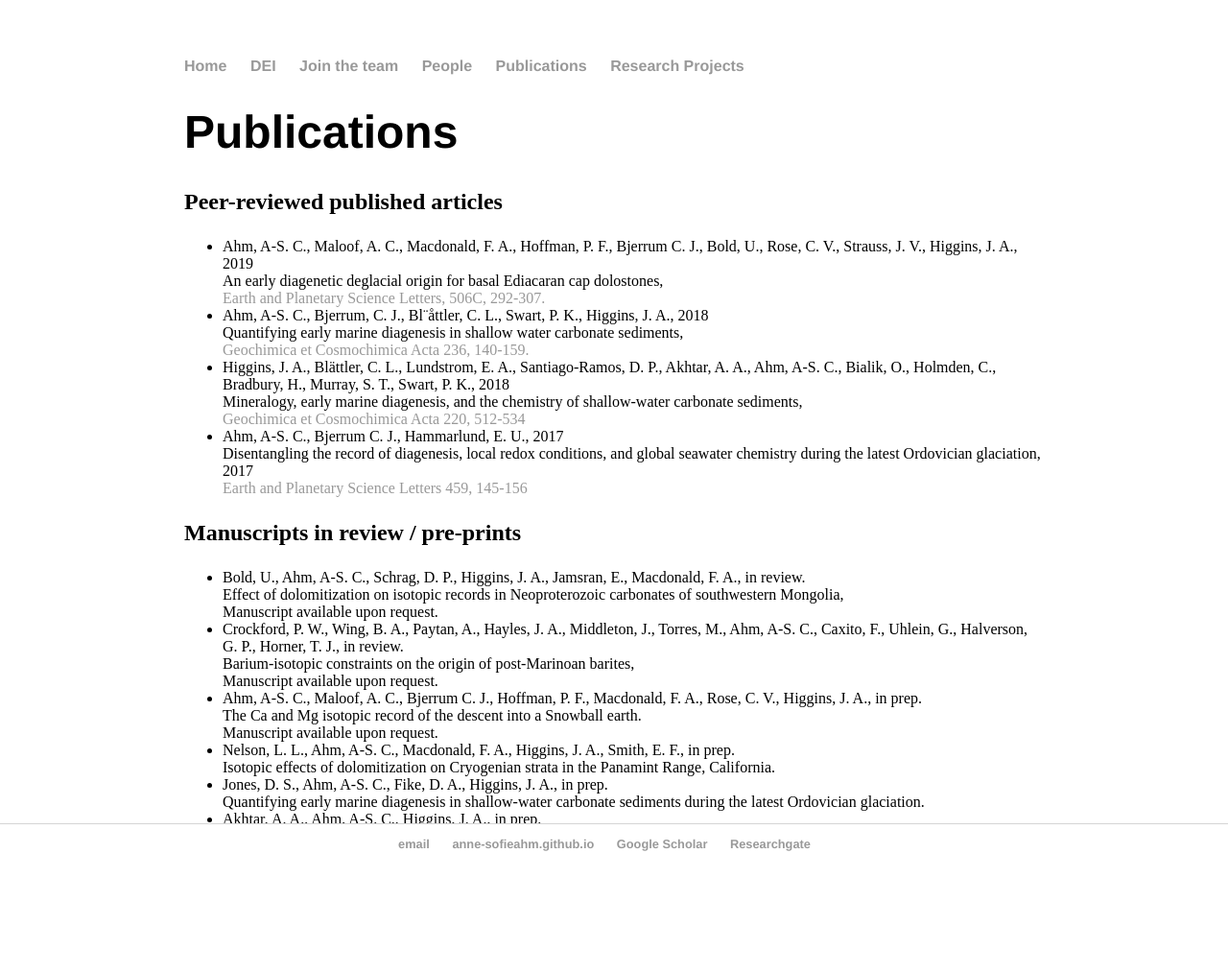
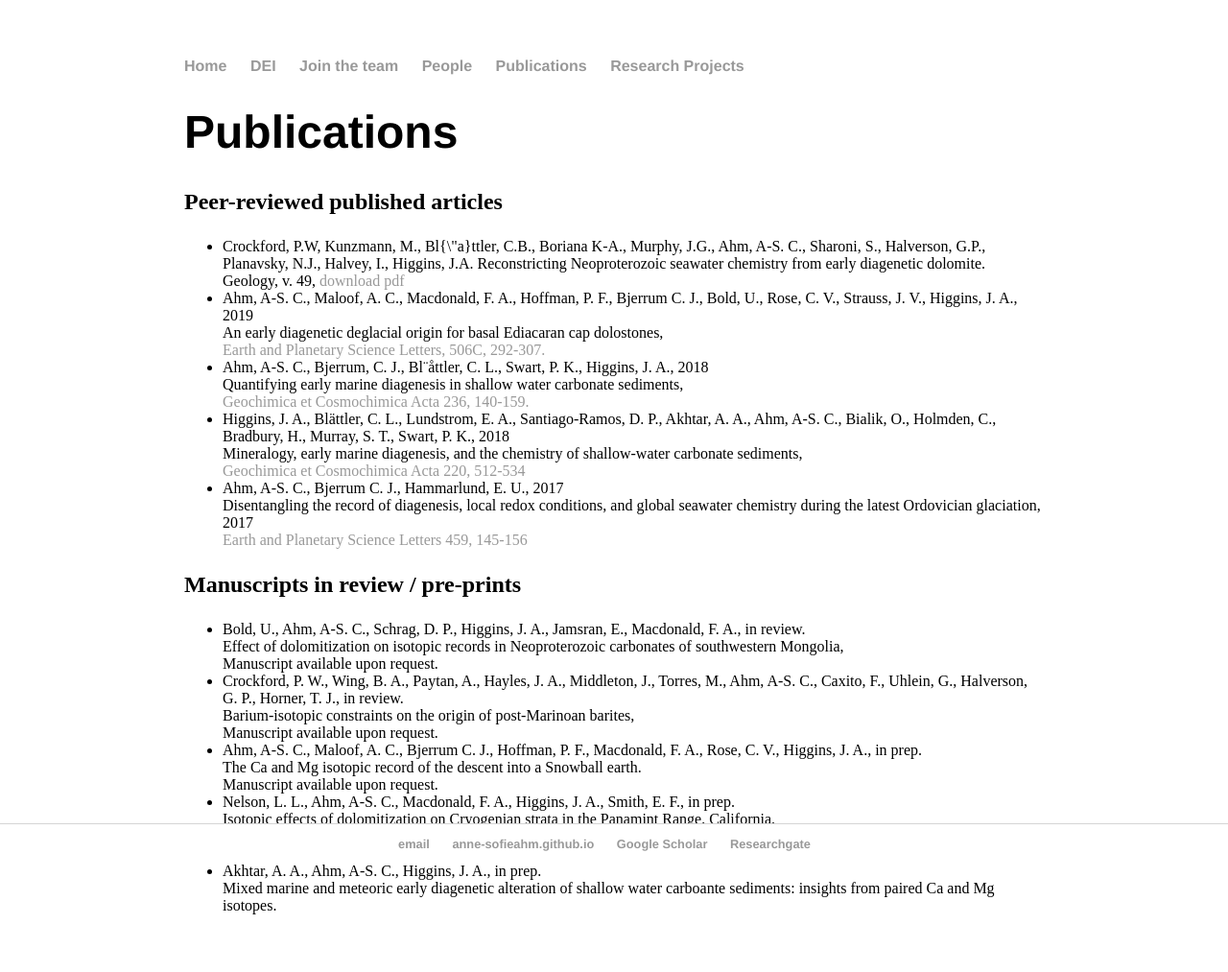
Before and after one commit to Anne-SofieAhm/Anne-SofieAhm.github.io, a Jekyll site: the page built from publications/index.html, in a window 1280 px wide. Shown: the whole page at 96% size. Built offline with Jekyll 4.4.1, drawn with Linux system fonts in a browser that asks for light colours; before the commit the page ends 959 px from its top, so only the background shows below that.

Commit message:
Update index.html

```diff
--- a/publications/index.html
+++ b/publications/index.html
@@ -8,6 +8,13 @@ title: Publications
 <h2>Peer-reviewed published articles</h2>
 <p>
   <ul>
+    <li>Crockford, P.W, Kunzmann, M., Bl{\"a}ttler, C.B., Boriana K-A., Murphy, J.G.,
+       Ahm, A-S. C., Sharoni, S., Halverson, G.P., Planavsky, N.J., Halvey, I., Higgins, J.A.
+       Reconstricting Neoproterozoic seawater chemistry from early diagenetic dolomite.
+       Geology, v. 49, <a href="https://doi.org/10.1130/G48213.1">
+         <a href="Crockford2020.pdf">download pdf</a>
+     </li>
+
     <li>Ahm, A-S. C., Maloof, A. C., Macdonald, F. A., Hoffman, P. F., Bjerrum C. J.,
       Bold, U., Rose, C. V., Strauss, J. V., Higgins, J. A., 2019<br>
       An early diagenetic deglacial origin for basal Ediacaran cap dolostones,<br>
```
